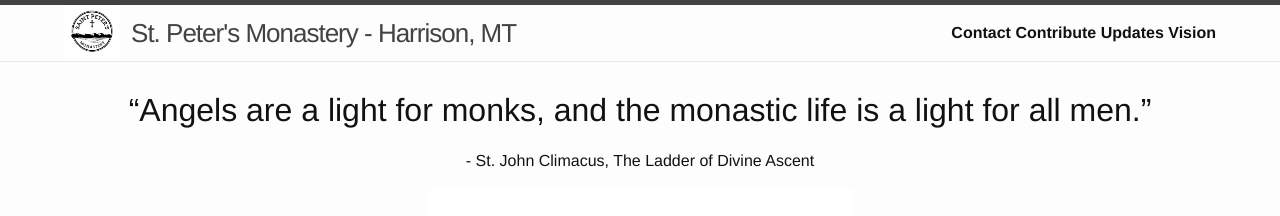
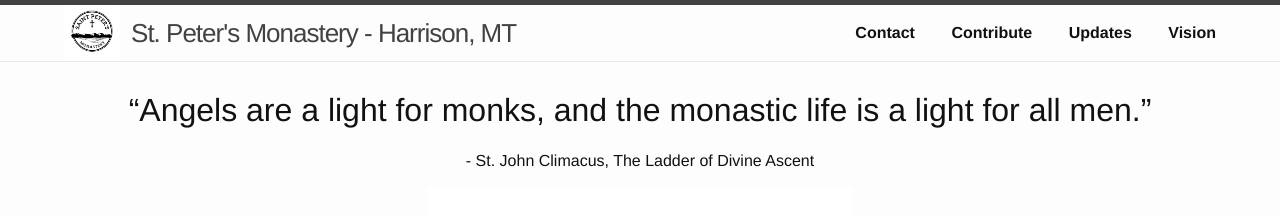
Before and after one commit to stpetersmonastery/stpetersmonastery.github.io, a Jekyll site: the page built from index.html, in a window 1280 px wide. Shown: the top 216 px of the page. Built offline with Jekyll 4.4.1, drawn with Linux system fonts in a browser that asks for light colours.

Commit message:
test nav changes

```diff
--- a/_includes/header.html
+++ b/_includes/header.html
@@ -18,7 +18,7 @@
       <div class="trigger">
         {% for page in site.pages %}
           {% if page.title %}
-          <b><a class="page-link" href="{{ page.url | prepend: site.baseurl }}">{{ page.title }}</a></b>
+          <b class="nav-links"><a class="page-link" href="{{ page.url | prepend: site.baseurl }}">{{ page.title }}</a></b>
           {% endif %}
         {% endfor %}
       </div>
--- a/_sass/_layout.scss
+++ b/_sass/_layout.scss
@@ -404,3 +404,7 @@ img.homepage {
     text-align: center;
     font-size: 2em;
 }
+
+.nav-links {
+  padding-left: 2em;
+}
```
